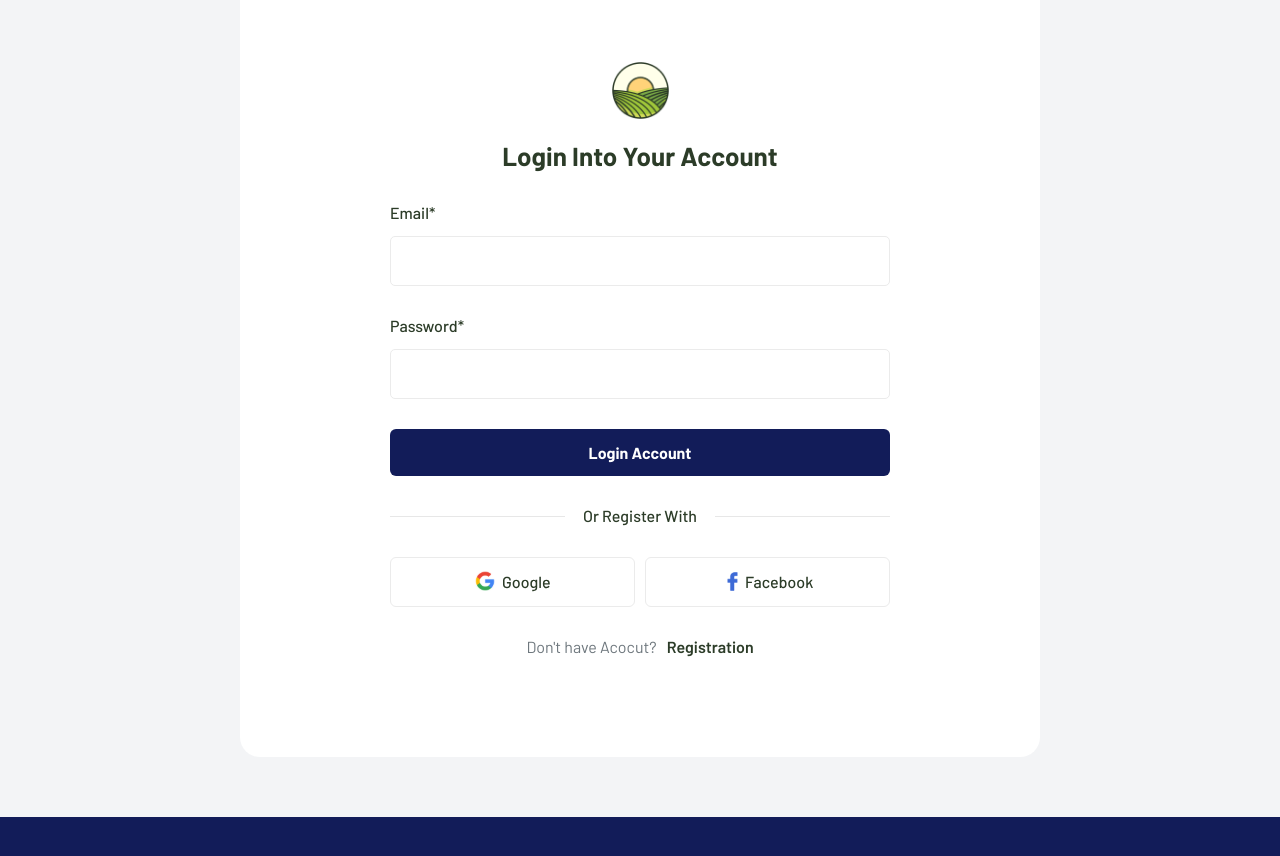
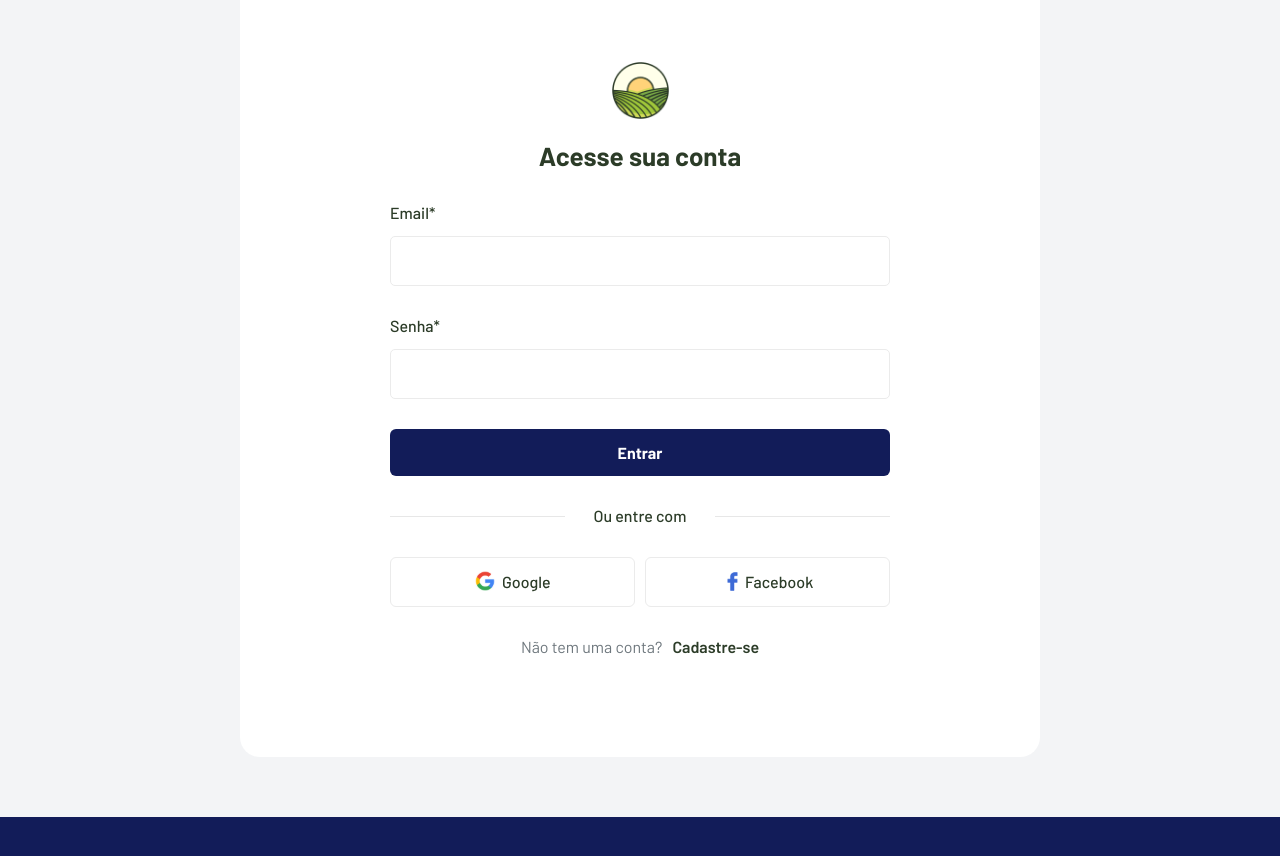
Before and after one commit to Beatrizkira/PI---2, a Next.js app in the folder meu-projeto-integrador/frontend/: page /login in a window 1280 px wide. Shown: the part 420-1276 px from the top of the page. Built offline with nearby package versions, Linux system fonts and the light colour scheme; a web font is replaced by a local one.

Commit message:
feat: translate login form and button text to Portuguese

```diff
--- a/meu-projeto-integrador/frontend/src/app/(inner)/login/page.tsx
+++ b/meu-projeto-integrador/frontend/src/app/(inner)/login/page.tsx
@@ -50,20 +50,20 @@ export default function Home() {
                 alt="logo"
               />
             </div>
-            <h3 className="title">Login Into Your Account</h3>
+            <h3 className="title">Acesse sua conta</h3>
             <form action="#" className="registration-form">
               <div className="input-wrapper">
                 <label htmlFor="email">Email*</label>
                 <input type="email" id="email" />
               </div>
               <div className="input-wrapper">
-                <label htmlFor="password">Password*</label>
+                <label htmlFor="password">Senha*</label>
                 <input type="password" id="password" />
               </div>
-              <button className="rts-btn btn-primary">Login Account</button>
+              <button className="rts-btn btn-primary">Entrar</button>
               <div className="another-way-to-registration">
                 <div className="registradion-top-text">
-                  <span>Or Register With</span>
+                  <span>Ou entre com</span>
                 </div>
                 <div className="login-with-brand">
                   <a href="#" className="single">
@@ -74,7 +74,7 @@ export default function Home() {
                   </a>
                 </div>
                 <p>
-                  Don't have Acocut? <Link href="/register">Registration</Link>
+                  Não tem uma conta? <Link href="/register">Cadastre-se</Link>
                 </p>
               </div>
             </form>
--- a/meu-projeto-integrador/frontend/src/app/(inner)/shop/ShopMain.tsx
+++ b/meu-projeto-integrador/frontend/src/app/(inner)/shop/ShopMain.tsx
@@ -124,7 +124,7 @@ const BlogGridMain: React.FC<BlogGridMainProps> = ({
         <div className="cart-counter-action">
           <Link href={`/shop/${Slug}`} className="rts-btn consult-part-button">
             Consultar Peça
-          </a>
+          </Link>
         </div>
       </div>
 
```
Also changed, not shown: 1 other file (tests, documents, lock files or other folders).
